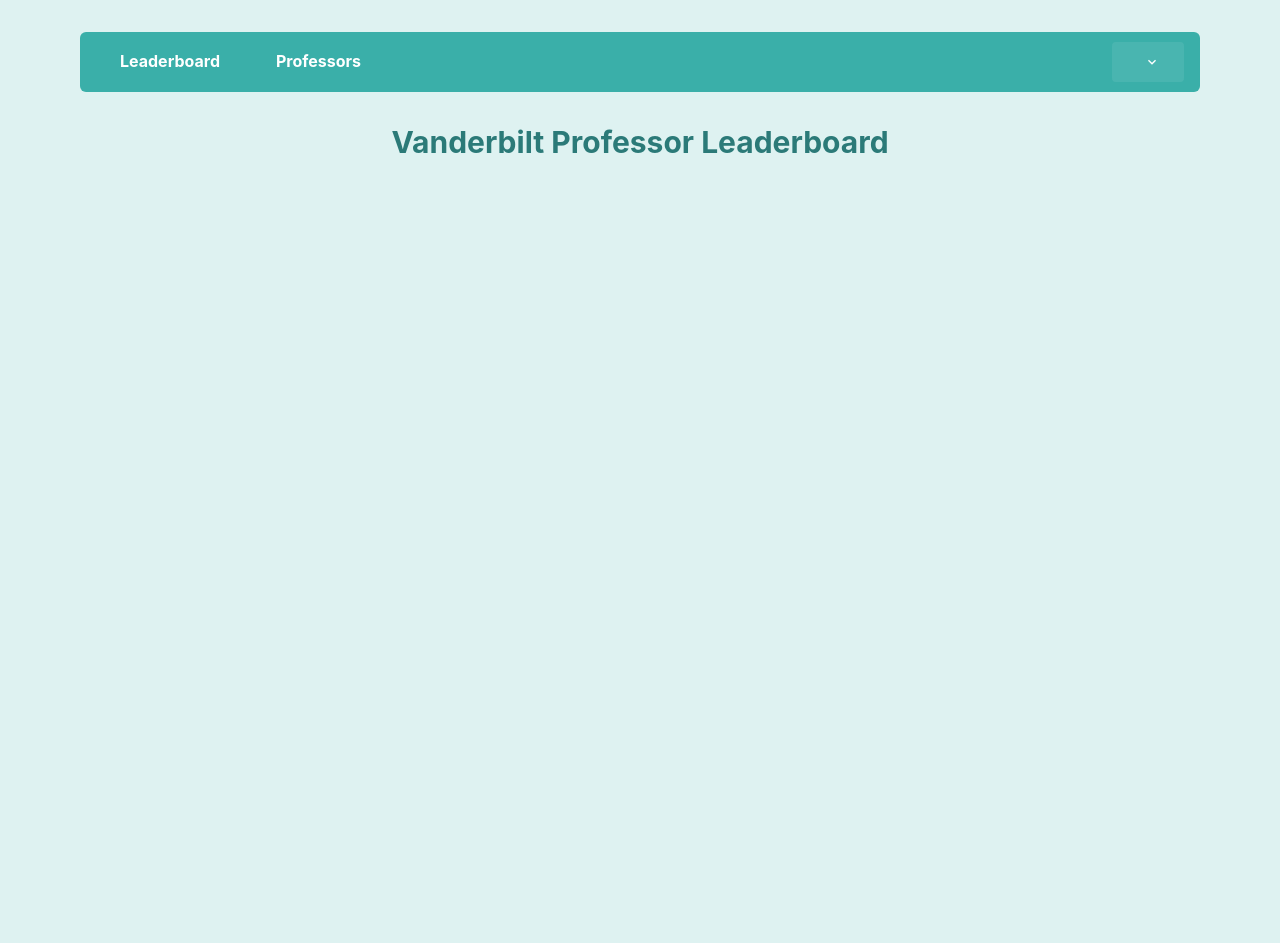
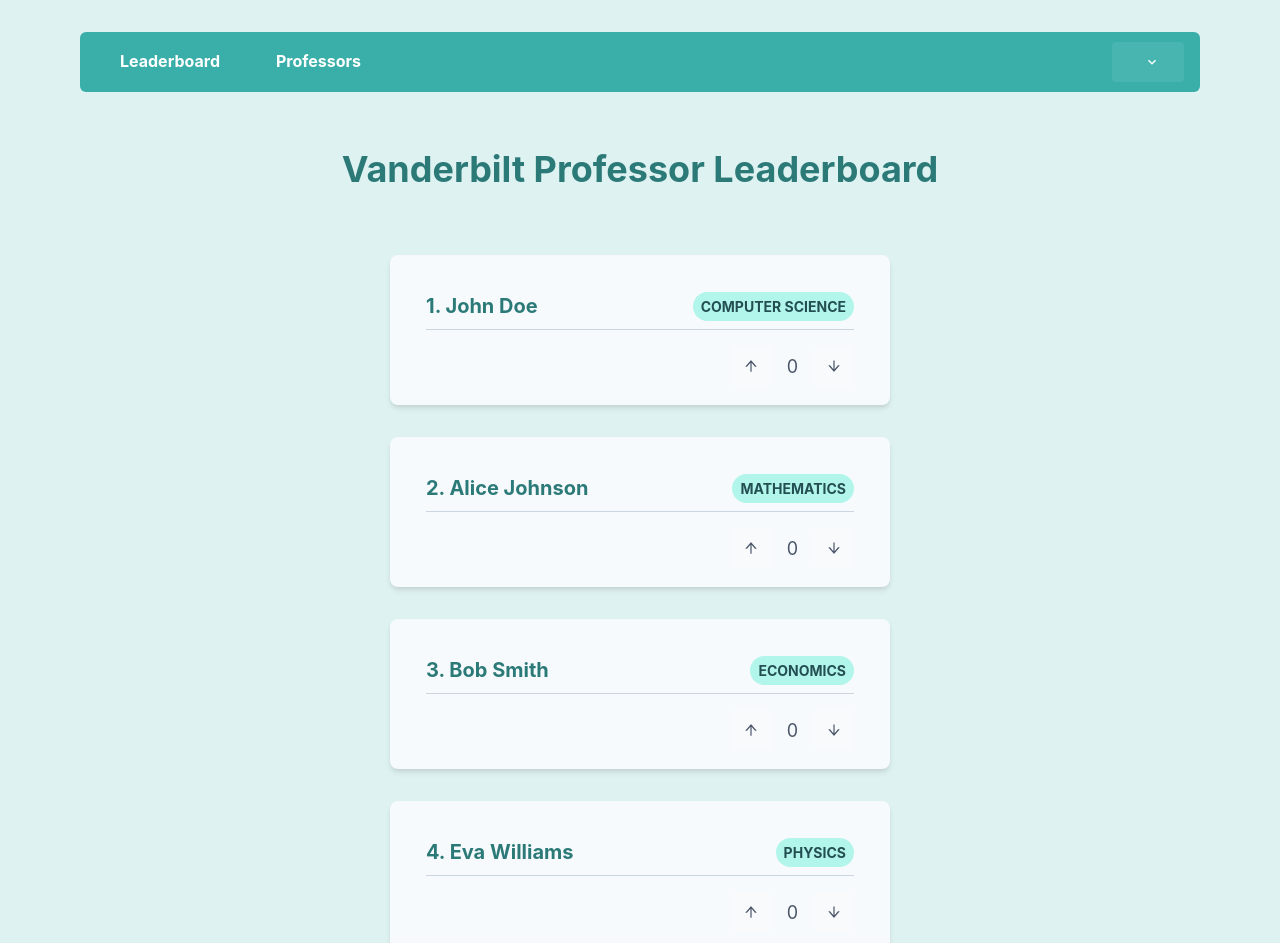
Before and after one commit to davidxu2002/Vandy-Professor-Leadboard, a Next.js app: page / in a window 1280 px wide. Shown: the top 943 px of the page. Before the commit the page ends 800 px from the top, so only its background shows below. Built offline with nearby package versions, Linux system fonts and the light colour scheme; no server answers.

Commit message:
added basic professor card stuff

```diff
--- a/components/Home/index.tsx
+++ b/components/Home/index.tsx
@@ -1,18 +1,69 @@
 import React from 'react';
-import {Heading, VStack} from "@chakra-ui/react";
+import { Heading, VStack } from "@chakra-ui/react";
+import { Professor } from '@/types/Professor';
+import ProfessorCard from '../ProfessorCard/index';
+
+const professors: Professor[] = [
+    {
+        name: "John Doe",
+        subject: "Computer Science"
+    },
+    {
+        name: "Alice Johnson",
+        subject: "Mathematics"
+    },
+    {
+        name: "Bob Smith",
+        subject: "Economics"
+    },
+    {
+        name: "Eva Williams",
+        subject: "Physics"
+    },
+    {
+        name: "Michael Davis",
+        subject: "Chemistry"
+    },
+    {
+        name: "Sara Miller",
+        subject: "Biology"
+    },
+    {
+        name: "Chris Anderson",
+        subject: "Psychology"
+    },
+    {
+        name: "Olivia Taylor",
+        subject: "History"
+    },
+    {
+        name: "Daniel White",
+        subject: "English"
+    }
+];
 
 const HomePage = () => {
     return (
         <VStack
             w={'100%'}
             spacing={8}
+            align="center"
+            p={6}
         >
             <Heading
-                size={'lg'}
+                size={'xl'}
                 color={'#2B7A78'}
+                mb={8}
             >
-                Vanderbilt Professor Leaderboard
+            Vanderbilt Professor Leaderboard
             </Heading>
+            {professors.map((professor, index) => (
+                <ProfessorCard
+                    key={index}
+                    professorData={professor}
+                    ranking={index + 1}
+                />
+            ))}
         </VStack>
     );
 };
--- /dev/null
+++ b/components/ProfessorCard/index.tsx
@@ -0,0 +1,119 @@
+import React, { useState } from 'react';
+import { Card, CardBody, Text, Flex, Badge, Modal, ModalOverlay, ModalContent, ModalHeader, ModalCloseButton, ModalBody, IconButton, HStack } from "@chakra-ui/react";
+import { Professor } from '@/types/Professor';
+import { motion } from 'framer-motion';
+import { AiOutlineArrowUp, AiOutlineArrowDown } from 'react-icons/ai';
+
+interface Props {
+    professorData: Professor;
+    ranking: number;
+}
+
+const MotionCard = motion(Card); // Wrap Card with motion for animation
+
+const ProfessorCard: React.FC<Props> = ({ professorData, ranking }) => {
+    const [isOpen, setIsOpen] = useState(false);
+    const [votes, setVotes] = useState(0);
+
+    const handleOpenModal = () => {
+        setIsOpen(true);
+    };
+
+    const handleCloseModal = () => {
+        setIsOpen(false);
+    };
+
+    const handleVote = (voteType: 'up' | 'down') => {
+        setVotes((prevVotes) => {
+            return voteType === 'up' ? prevVotes + 1 : prevVotes - 1;
+        });
+    };
+
+    return (
+        <>
+            <MotionCard
+                whileHover={{ scale: 1.1 }} // Scale on hover
+                width={500}
+                height={150}
+                borderRadius="lg"
+                boxShadow="md"
+                backgroundColor="#F7FAFC"
+                p={4}
+                cursor="pointer"
+                onClick={handleOpenModal}
+            >
+                <CardBody>
+                    <Flex
+                        direction="row"
+                        alignItems="center"
+                        justifyContent="space-between"
+                        width="100%"
+                        borderBottom="1px solid #CBD5E0"
+                        pb={2}
+                        mb={2}
+                    >
+                        <Text
+                            color={'#2B7A78'}
+                            fontSize="xl"
+                            fontWeight="bold"
+                        >
+                            {ranking}. {professorData.name}
+                        </Text>
+                        <Badge
+                            colorScheme="teal"
+                            fontSize="sm"
+                            borderRadius="full"
+                            px={2}
+                            py={1}
+                        >
+                            {professorData.subject}
+                        </Badge>
+                    </Flex>
+                    <HStack mt={4} spacing={4} justifyContent="flex-end">
+                        <IconButton
+                            aria-label="Upvote"
+                            color="gray.600"
+                            icon={<AiOutlineArrowUp />}
+                            onClick={(event: { stopPropagation: () => void; }) => {
+                                event.stopPropagation();
+                                handleVote('up');
+                            }
+                            }
+                        />
+                        <Text color="gray.600" fontSize="lg">
+                            {votes}
+                        </Text>
+                        <IconButton
+                            aria-label="Downvote"
+                            color="gray.600"
+                            icon={<AiOutlineArrowDown />}
+                            onClick={(event: { stopPropagation: () => void; }) => {
+                                event.stopPropagation();
+                                handleVote('down');
+                            }
+                            }
+                        />
+                    </HStack>
+                </CardBody>
+            </MotionCard>
+
+            <Modal isOpen={isOpen} onClose={handleCloseModal} size="lg">
+                <ModalOverlay />
+                <ModalContent>
+                    <ModalHeader>{professorData.name}</ModalHeader>
+                    <ModalCloseButton />
+                    <ModalBody>
+                        <Text color={'#2B7A78'} fontSize="md">
+                            {professorData.subject}
+                        </Text>
+                        <Text color={'#4A5568'} fontSize="md">
+                            Some additional information or description about the professor goes here.
+                        </Text>
+                    </ModalBody>
+                </ModalContent>
+            </Modal>
+        </>
+    );
+};
+
+export default ProfessorCard;
--- /dev/null
+++ b/types/Professor.ts
@@ -0,0 +1,4 @@
+export interface Professor {
+    name: string
+    subject: string
+}
```
